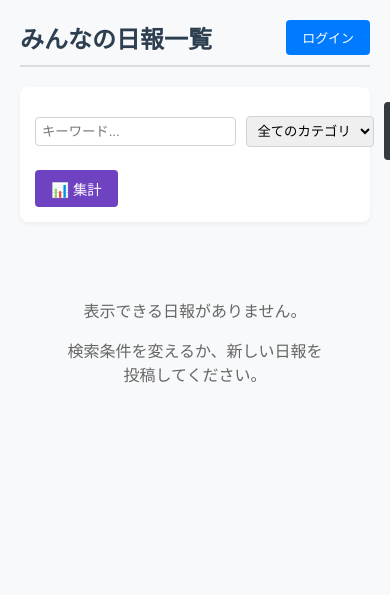
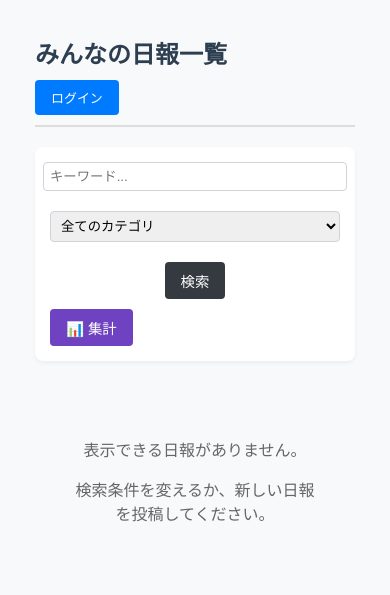
Before and after one commit to RYO-102/DailyReportApp-database-lecture_ver-, a Django app: page / in a window 390 px wide; the page is wider, and only the part inside the window is pictured. Shown: the top 595 px of that part. Run offline with Django 5.2, Linux system fonts and the light colour scheme; data that the repository does not hold is empty.

Commit message:
スマホで閲覧したときに体裁が崩れないように変更

```diff
--- a/reports/templates/reports/report_list.html
+++ b/reports/templates/reports/report_list.html
@@ -48,6 +48,34 @@
         .bg-orange { background-color: #fd7e14; } /* Tired */
         .bg-green { background-color: #28a745; }  /* Good/Excellent */
         .bg-blue { background-color: #17a2b8; }   /* Normal */
+
+        @media (max-width: 600px) {
+            /* 検索バーなどを縦積みにする */
+            .action-bar {
+                flex-direction: column;
+                align-items: stretch;
+            }
+            .search-form {
+                flex-direction: column;
+                width: 100%;
+            }
+            .search-input, .search-select {
+                width: 100%; /* 横幅いっぱいに */
+                margin-bottom: 10px;
+            }
+
+            /* ヘッダー周りの調整 */
+            .header {
+                flex-direction: column;
+                align-items: flex-start;
+                gap: 10px;
+            }
+
+            /* コンテナの余白を減らす */
+            .container {
+                padding: 15px;
+            }
+        }
     </style>
 </head>
 <body>
--- a/reports/templates/reports/report_ranking.html
+++ b/reports/templates/reports/report_ranking.html
@@ -43,6 +43,12 @@
         .effort-highlight { color: #007bff; font-weight: bold; }
 
         .db-note { font-size: 0.8em; color: #666; background: #f8f9fa; padding: 10px; margin-bottom: 15px; border-left: 3px solid #6c757d; }
+
+        @media (max-width: 768px) {
+            .dashboard-grid {
+                flex-direction: column; /* 左右並びを縦並びにする */
+            }
+        }
     </style>
 </head>
 <body>
```
